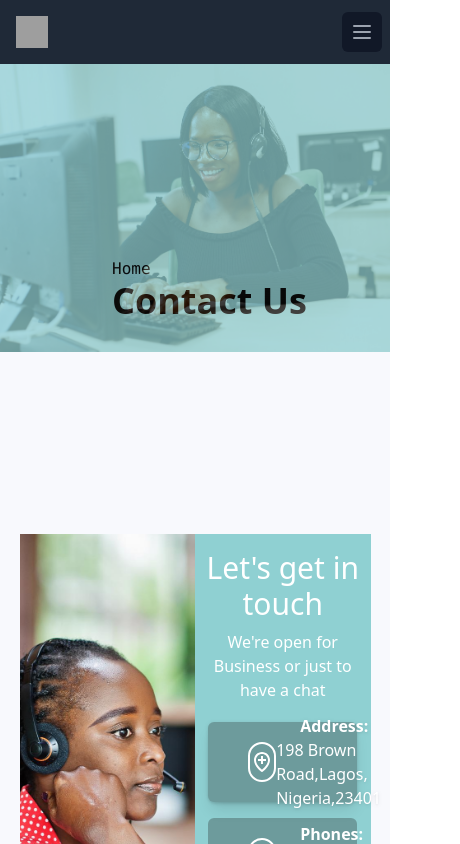
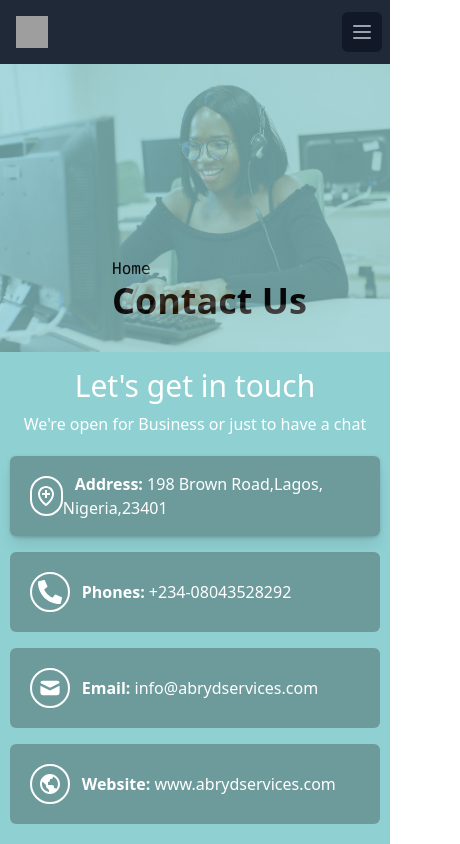
Before and after one commit to afaraitsulaimon/abryd-services, a React (Create React App) app: page /contact-us in a window 390 px wide. Shown: the top 844 px of the page, 460 px wide, since content can reach past the window. Built offline with nearby package versions, Linux system fonts and the light colour scheme; grey boxes are pictures that could not be loaded.

Commit message:
fixed the responsiveness of contact us

```diff
--- a/src/pages/Aboutus.js
+++ b/src/pages/Aboutus.js
@@ -24,7 +24,7 @@ const Aboutus = () => {
     </header>
 <main>
   {/* about top head start from here */}
-  <section className="w-full h-72 bg-red-500" style={backgroundImage} >
+  <section className="w-[100%] h-72 bg-red-500" style={backgroundImage} >
   <div className='w-full h-full bg-[#8fd0d2] opacity-70 pl-28 pt-48 bg-scroll'>
     <Link to='/' className='no-underline text-1xl font-mono'>Home</Link>
       <p className='font-semibold text-4xl'>About Us</p>
--- a/src/pages/Contactus.js
+++ b/src/pages/Contactus.js
@@ -24,8 +24,8 @@ const Contactus = () => {
       </header>
       <main>
         {/* contact us top head start from here */}
-        <section className="w-full h-72 bg-red-500" style={backgroundImage}>
-          <div className="w-full h-full bg-[#8fd0d2] opacity-70 pl-28 pt-48 bg-scroll">
+         <section className="w-[100%] h-72 bg-red-500" style={backgroundImage}>
+          <div className="w-full h-full bg-[#8fd0d2] opacity-70 pl-28 pt-48 ">
             <Link
               to="/"
               className="no-underline text-1xl font-mono hover:text-green-500"
@@ -38,9 +38,9 @@ const Contactus = () => {
         {/* contact us top head end here */}
 
         {/* contact us content start from here */}
-        <section className='w-full min-h-[100vh] flex justify-center items-center'>
-          <div className="w-[90%] h-[30em] bg-red-400 grid grid-cols-2">
-            <div>
+     <section className='w-full h-[100vh] flex justify-center items-center'>
+          <div className="w-[100%] md:w-[100%] lg:w-[90%] xl:w-[90%] h-[100%] md:h-[100%] lg:h-[30em] bg-red-400 grid grid-cols-1 md:grid-cols-1 lg:grid-cols-2">
+            <div className="hidden md:hidden lg:block xl:block">
                 <img src={CustomerservImage2} alt="customer service" className="w-full h-full object-cover" />
             </div>
 
@@ -49,37 +49,37 @@ const Contactus = () => {
                <p className="font-sans text-center pt-2 pb-3 text-white">We're open for Business or just to have a chat</p>
 
              <div className="w-full flex flex-col justify-between items-center">
-                <div className="w-[85%] h-20 bg-[#6d9b9c] drop-shadow flex items-center rounded-md shadow-lg p-10 m-2">
+                <div className="w-[95%] md:w-[95%] lg:w-[85%] h-20 bg-[#6d9b9c] drop-shadow flex items-center rounded-md shadow-lg p-5 md:p-5 lg:p-10 m-2">
                     <div className="w-10 h-10 flex justify-center items-center border-2 border-white rounded-full">
                         <BiLocationPlus className="text-2xl text-white"/>
                     </div>
-                    <div className="text-white">
-                      <span className="pl-6 font-semibold text-[1rem]">Address: </span><span>198 Brown Road,Lagos, Nigeria,23401</span>
+                    <div className="text-white ">
+                      <span className="pl-3 md:pl-3 lg:pl-6 font-semibold text-[1rem]">Address: </span><span className="">198 Brown Road,Lagos, Nigeria,23401</span>
                     </div>
                 </div>
-                <div className="w-[85%] h-20 bg-[#6d9b9c] flex items-center p-10 m-2 rounded-md ">
+                <div className="w-[95%] md:w-[95%] lg:w-[85%]  h-20 bg-[#6d9b9c] flex items-center p-5 md:p-5 lg:p-10 m-2 rounded-md ">
                     <div className="w-10 h-10 flex justify-center items-center border-2 border-white rounded-full">
                         <FaPhoneAlt className="text-2xl text-white"/>
                     </div>
                     <div className="text-white">
-                      <span className="pl-6 font-semibold text-[1rem]">Phones: </span><span>+234-08043528292</span>
+                      <span className="pl-3 md:pl-3 lg:pl-6 font-semibold text-[1rem]">Phones: </span><span>+234-08043528292</span>
                     </div>
                 </div>
 
-                 <div className="w-[85%] h-20 bg-[#6d9b9c] flex items-center p-10 m-2 rounded-md ">
+                 <div className="w-[95%] md:w-[95%] lg:w-[85%] h-20 bg-[#6d9b9c] flex items-center  p-5 md:p-5 lg:p-10 m-2 rounded-md ">
                     <div className="w-10 h-10 flex justify-center items-center border-2 border-white rounded-full">
                         <HiMail className="text-2xl text-white"/>
                     </div>
                     <div className="text-white">
-                      <span className="pl-6 font-semibold text-[1rem]">Email: </span><span>info@abrydservices.com</span>
+                      <span className="pl-3 md:pl-3 lg:pl-6 font-semibold text-[1rem]">Email: </span><span>info@abrydservices.com</span>
                     </div>
                 </div>
-                <div className="w-[85%] h-20 bg-[#6d9b9c] flex items-center p-10 rounded-md ">
+                <div className="w-[95%] md:w-[95%] lg:w-[85%]  h-20 bg-[#6d9b9c] flex items-center  p-5 md:p-5 lg:p-10 m-2 rounded-md ">
                     <div className="w-10 h-10 flex justify-center items-center border-2 border-white rounded-full">
                         <BiWorld className="text-2xl text-white"/>
                     </div>
                     <div className="text-white">
-                      <span className="pl-6 font-semibold text-[1rem]">Website: </span><span>www.abrydservices.com</span>
+                      <span className="pl-3 md:pl-3 lg:pl-6 font-semibold text-[1rem]">Website: </span><span>www.abrydservices.com</span>
                     </div>
                 </div>
              </div>
```
